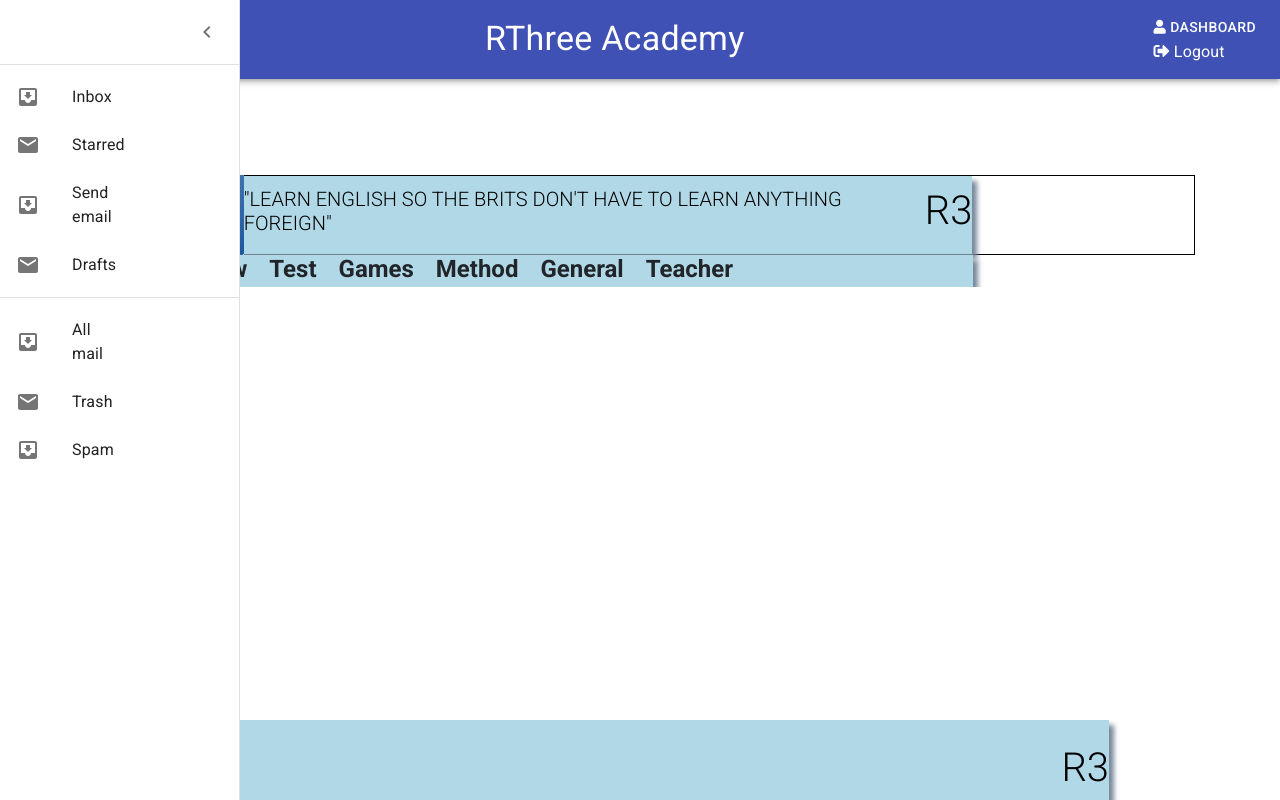
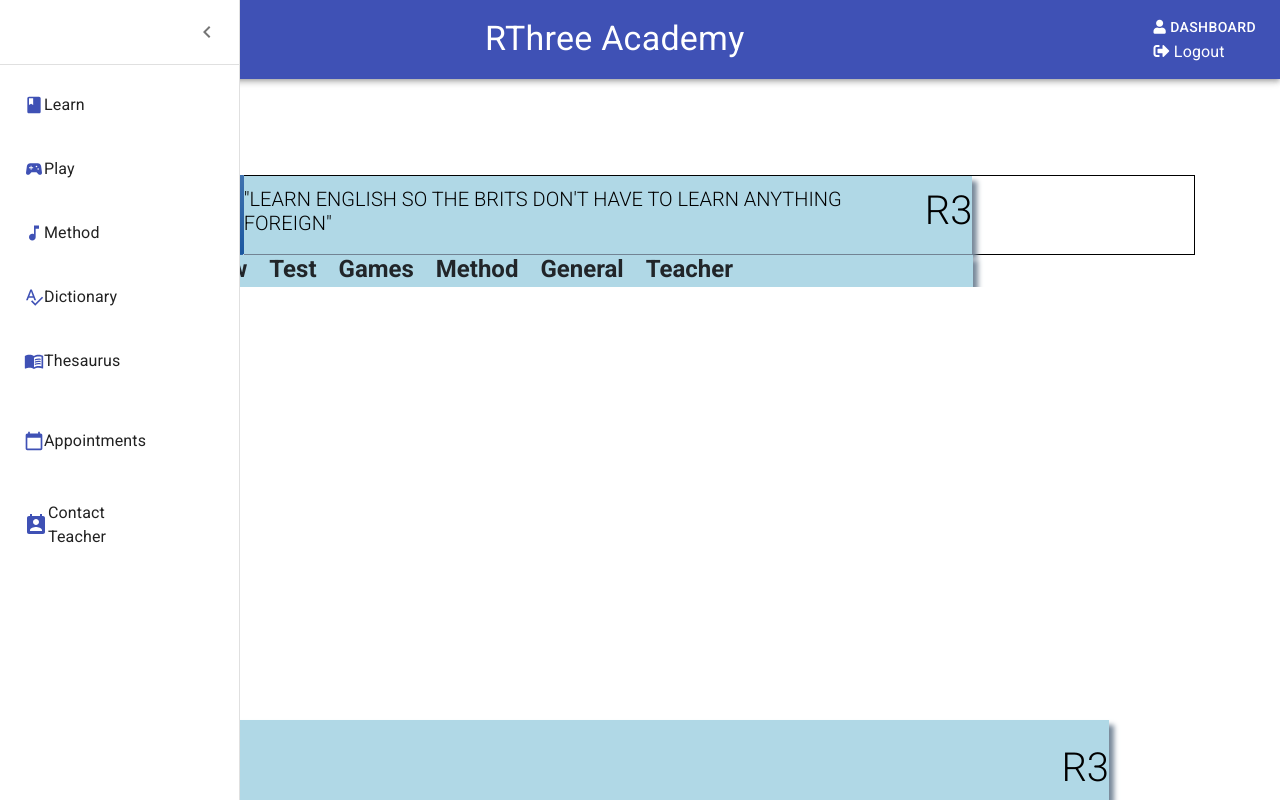
Before and after one commit to radhikarajgire/FinalProject, a React (Create React App) app in the folder client/: page /dashboard in a window 1280 px wide. Both pictures are taken after a click on the button "open drawer". Shown: the top 800 px of the page. Built offline with nearby package versions, Linux system fonts and the light colour scheme; no server answers.

Commit message:
icons-change

```diff
--- a/client/src/Components/layout/Sidebar.js
+++ b/client/src/Components/layout/Sidebar.js
@@ -1,6 +1,6 @@
 import React, { Fragment, useContext, useEffect } from "react";
-import clsx from 'clsx';
-import { makeStyles, useTheme } from '@material-ui/core/styles';
+import clsx from "clsx";
+import { makeStyles, useTheme } from "@material-ui/core/styles";
 import {
   Drawer,
   CssBaseline,
@@ -12,23 +12,31 @@ import {
   ListItem,
   ListItemIcon,
   ListItemText,
-} from '@material-ui/core';
-import MenuIcon from '@material-ui/icons/Menu';
-import ChevronLeftIcon from '@material-ui/icons/ChevronLeft';
-import ChevronRightIcon from '@material-ui/icons/ChevronRight';
-import InboxIcon from '@material-ui/icons/MoveToInbox';
-import MailIcon from '@material-ui/icons/Mail';
+} from "@material-ui/core";
+import MenuIcon from "@material-ui/icons/Menu";
+import ChevronLeftIcon from "@material-ui/icons/ChevronLeft";
+import ChevronRightIcon from "@material-ui/icons/ChevronRight";
+import InboxIcon from "@material-ui/icons/MoveToInbox";
+import MailIcon from "@material-ui/icons/Mail";
+import SportsEsportsIcon from "@material-ui/icons/SportsEsports";
 
 import { StateContext } from "../statecontext/stateContext";
+import BookIcon from "@material-ui/icons/Book";
+import SpellcheckIcon from "@material-ui/icons/Spellcheck";
+import CalendarTodayIcon from "@material-ui/icons/CalendarToday";
+import PermContactCalendarIcon from "@material-ui/icons/PermContactCalendar";
+import MenuBookIcon from "@material-ui/icons/MenuBook";
+import MusicNoteIcon from "@material-ui/icons/MusicNote";
 
 const drawerWidth = 240;
 
 const useStyles = makeStyles((theme) => ({
   root: {
-    display: 'flex',
+    display: "flex",
+    color: "blue",
   },
   appBar: {
-    transition: theme.transitions.create(['margin', 'width'], {
+    transition: theme.transitions.create(["margin", "width"], {
       easing: theme.transitions.easing.sharp,
       duration: theme.transitions.duration.leavingScreen,
     }),
@@ -36,7 +44,7 @@ const useStyles = makeStyles((theme) => ({
   appBarShift: {
     width: `calc(100% - ${drawerWidth}px)`,
     marginLeft: drawerWidth,
-    transition: theme.transitions.create(['margin', 'width'], {
+    transition: theme.transitions.create(["margin", "width"], {
       easing: theme.transitions.easing.easeOut,
       duration: theme.transitions.duration.enteringScreen,
     }),
@@ -45,7 +53,7 @@ const useStyles = makeStyles((theme) => ({
     marginRight: theme.spacing(2),
   },
   hide: {
-    display: 'none',
+    display: "none",
   },
   drawer: {
     width: drawerWidth,
@@ -55,24 +63,24 @@ const useStyles = makeStyles((theme) => ({
     width: drawerWidth,
   },
   drawerHeader: {
-    display: 'flex',
-    alignItems: 'center',
+    display: "flex",
+    alignItems: "center",
     padding: theme.spacing(0, 1),
     // necessary for content to be below app bar
     ...theme.mixins.toolbar,
-    justifyContent: 'flex-end',
+    justifyContent: "flex-end",
   },
   content: {
     flexGrow: 1,
     padding: theme.spacing(3),
-    transition: theme.transitions.create('margin', {
+    transition: theme.transitions.create("margin", {
       easing: theme.transitions.easing.sharp,
       duration: theme.transitions.duration.leavingScreen,
     }),
     marginLeft: -drawerWidth,
   },
   contentShift: {
-    transition: theme.transitions.create('margin', {
+    transition: theme.transitions.create("margin", {
       easing: theme.transitions.easing.easeOut,
       duration: theme.transitions.duration.enteringScreen,
     }),
@@ -98,26 +106,75 @@ function Sidebar() {
     >
       <div className={classes.drawerHeader}>
         <IconButton onClick={() => setOpenSidebar(false)}>
-          {theme.direction === 'ltr' ? <ChevronLeftIcon /> : <ChevronRightIcon />}
+          {theme.direction === "ltr" ? (
+            <ChevronLeftIcon />
+          ) : (
+            <ChevronRightIcon />
+          )}
         </IconButton>
       </div>
       <Divider />
       <List>
-        {['Inbox', 'Starred', 'Send email', 'Drafts'].map((text, index) => (
+        <div className={classes.drawerHeader}>
+          {["Learn"].map((text, index) => (
             <ListItem button key={text}>
-            <ListItemIcon>{index % 2 === 0 ? <InboxIcon /> : <MailIcon />}</ListItemIcon>
+              <BookIcon color="primary" fontSize="small" />
               <ListItemText primary={text} />
             </ListItem>
           ))}
-      </List>
-      <Divider />
-      <List>
-        {['All mail', 'Trash', 'Spam'].map((text, index) => (
+        </div>
+        <div className={classes.drawerHeader}>
+          {["Play"].map((text, index) => (
             <ListItem button key={text}>
-            <ListItemIcon>{index % 2 === 0 ? <InboxIcon /> : <MailIcon />}</ListItemIcon>
+              <SportsEsportsIcon color="primary" fontSize="small" />
               <ListItemText primary={text} />
             </ListItem>
           ))}
+        </div>
+        <div className={classes.drawerHeader}>
+          {["Method"].map((text, index) => (
+            <ListItem button key={text}>
+              <MusicNoteIcon color="primary" fontSize="small" />
+              <ListItemText primary={text} />
+            </ListItem>
+          ))}
+        </div>
+        <div className={classes.drawerHeader}>
+          {["Dictionary"].map((text, index) => (
+            <ListItem button key={text}>
+              <SpellcheckIcon color="primary" fontSize="small" />
+              <ListItemText primary={text} />
+            </ListItem>
+          ))}
+        </div>
+        <div className={classes.drawerHeader}>
+          {["Thesaurus"].map((text, index) => (
+            <ListItem button key={text}>
+              <MenuBookIcon color="primary" fontSize="small" />
+              <ListItemText primary={text} />
+            </ListItem>
+          ))}
+        </div>
+      </List>
+      <List>
+        <div className={classes.drawerHeader}>
+          {["Appointments"].map((text, index) => (
+            <ListItem button key={text}>
+              <CalendarTodayIcon color="primary" fontSize="small" />
+              <ListItemText primary={text} />
+            </ListItem>
+          ))}
+        </div>
+      </List>
+      <List>
+        <div className={classes.drawerHeader}>
+          {["Contact Teacher"].map((text, index) => (
+            <ListItem button key={text}>
+              <PermContactCalendarIcon color="primary" fontSize="medium" />
+              <ListItemText primary={text} />
+            </ListItem>
+          ))}
+        </div>
       </List>
     </Drawer>
   );
```
Lines whose indentation alone changed are shown as unchanged.
